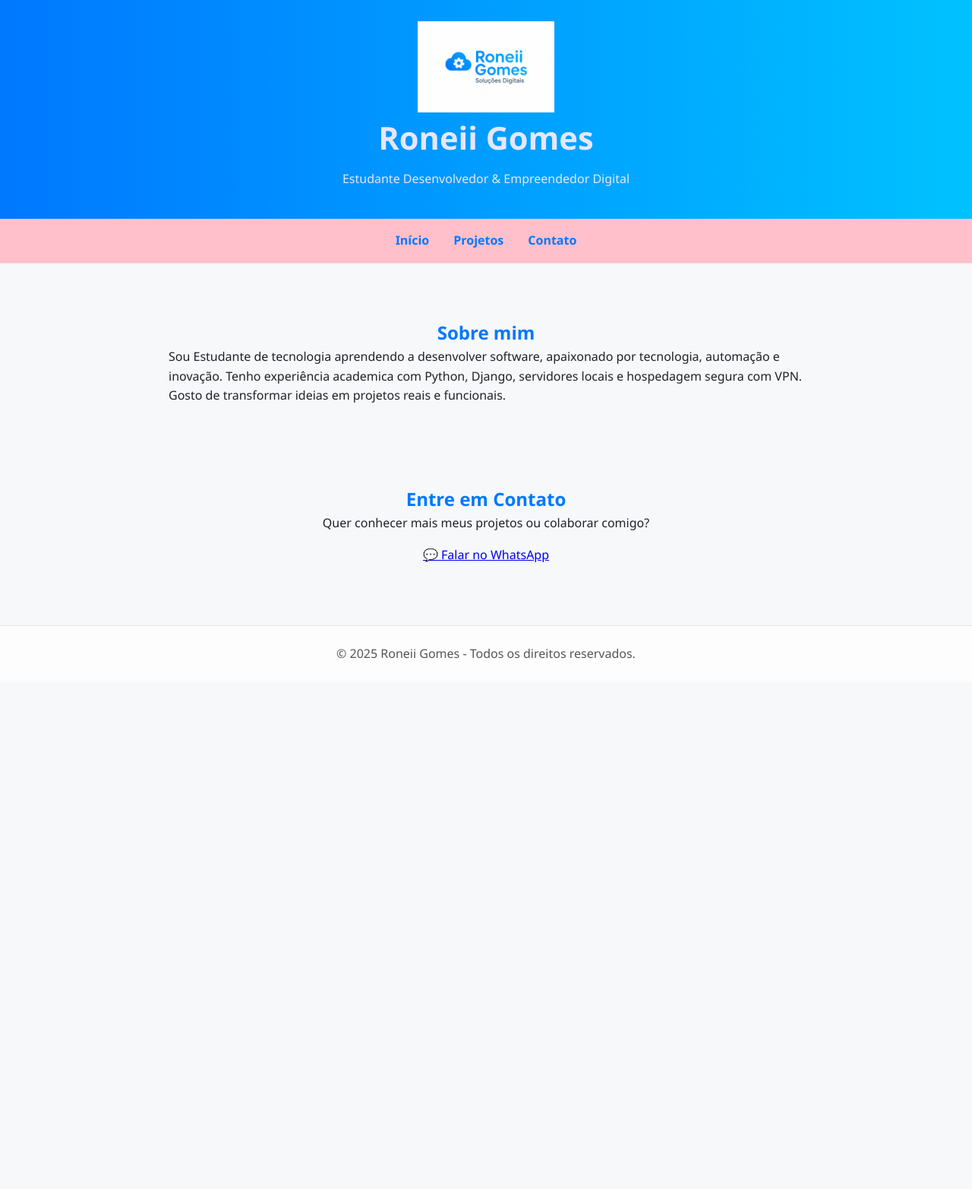
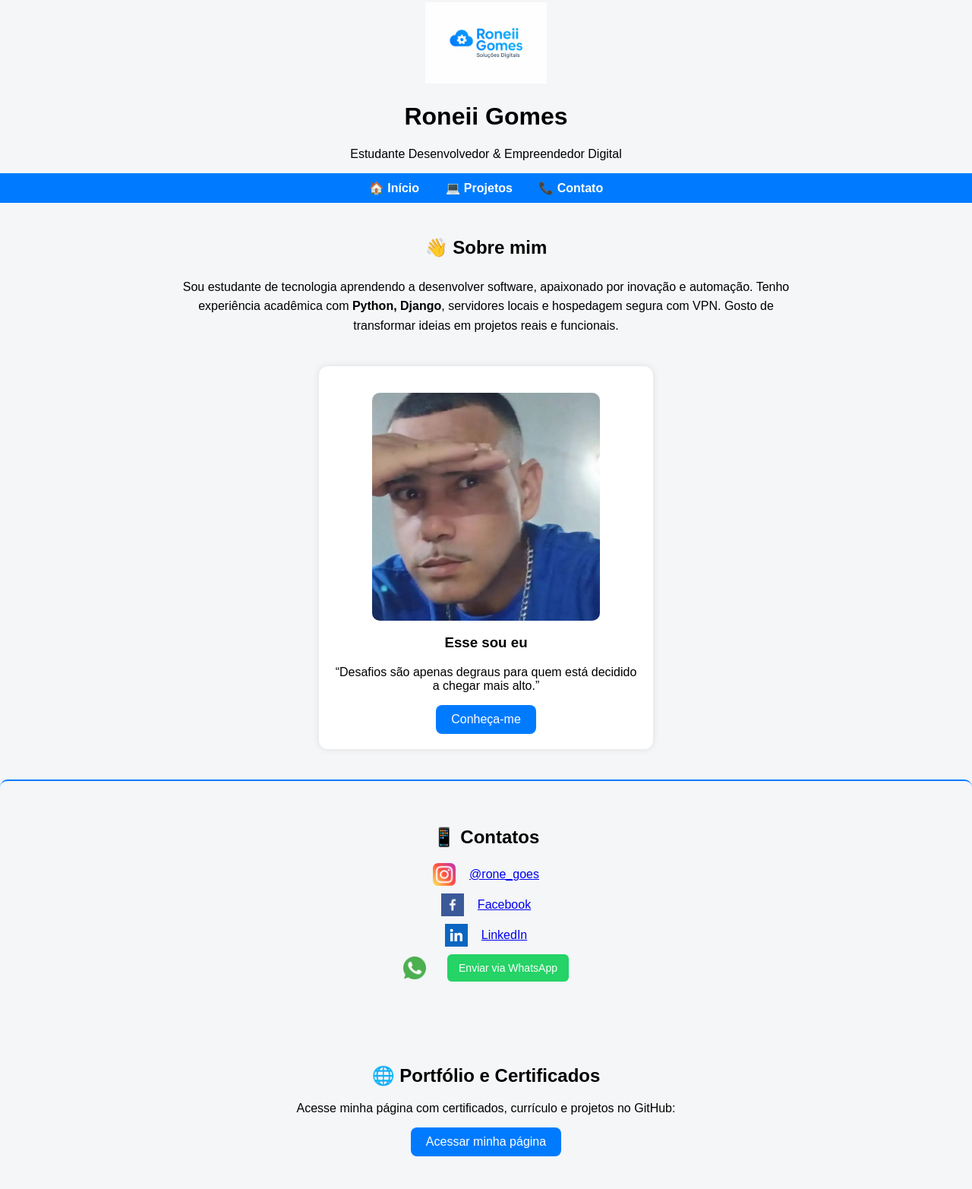
Before and after one commit to ronegoes/portifolio, a plain HTML site: page index.html in a window 1280 px wide. Shown: the part 12-1577 px from the top of the page at 76% size. Before the commit the page ends 910 px from the top, so only its background shows below. Drawn offline with Linux system fonts and the light colour scheme.

Commit message:
Atualização no layout e imagem principal

```diff
--- a/index.html
+++ b/index.html
@@ -8,29 +8,80 @@
 </head>
 
 <body>
-  <header>
-    <img src="logo.png" alt="Logo Roneii Gomes" style="max-width:180px; margin-bottom:10px; display:block; margin:auto;">
+  <header class="cabecalho">
+    <img src="logo.png" alt="Logo Roneii Gomes" class="logo">
     <h1>Roneii Gomes</h1>
     <p>Estudante Desenvolvedor & Empreendedor Digital</p>
   </header>
 
-  <nav>
-    <a href="index.html">Início</a>
-    <a href="projetos.html">Projetos</a>
-    <a href="https://wa.me/5565984558815" target="_blank">Contato</a>
+  <nav class="menu">
+    <a href="index.html">🏠 Início</a>
+    <a href="projetos.html">💻 Projetos</a>
+    <a href="https://wa.me/5565984558815" target="_blank">📞 Contato</a>
   </nav>
 
   <section class="sobre">
-    <h2>Sobre mim</h2>
-    <p>Sou Estudante de tecnologia aprendendo a desenvolver software, apaixonado por tecnologia, automação e inovação.
-       Tenho experiência academica com Python, Django, servidores locais e hospedagem segura com VPN.
-       Gosto de transformar ideias em projetos reais e funcionais.</p>
+    <h2>👋 Sobre mim</h2>
+    <p>
+      Sou estudante de tecnologia aprendendo a desenvolver software, apaixonado por inovação e automação.
+      Tenho experiência acadêmica com <b>Python, Django</b>, servidores locais e hospedagem segura com VPN.
+      Gosto de transformar ideias em projetos reais e funcionais.
+    </p>
   </section>
 
-  <section class="contato" style="text-align:center;">
-    <h2>Entre em Contato</h2>
-    <p>Quer conhecer mais meus projetos ou colaborar comigo?</p>
-    <a class="btn" href="https://wa.me/5565984558815" target="_blank">💬 Falar no WhatsApp</a>
+  <!-- FOTO PRINCIPAL -->
+  <section class="main-content">
+    <div class="card">
+      <img src="img/eunapiscina6.jpeg" alt="Roneii na piscina" class="foto-perfil">
+      <h3>Esse sou eu</h3>
+      <p>“Desafios são apenas degraus para quem está decidido a chegar mais alto.”</p>
+      <a href="#" class="btn">Conheça-me</a>
+    </div>
+  </section>
+
+  <!-- CONTATOS -->
+  <section class="contato">
+    <h2>📱 Contatos</h2>
+
+    <div class="contato-item">
+      <img src="img/instagram_2111463.png" alt="Instagram" class="icon">
+      <span><a href="https://www.instagram.com/rone_goess?igsh=eGJucXluOGFobTcz">@rone_goes</a></span>
+    </div>
+
+    <div class="contato-item">
+      <img src="img/facebook_2496095.png" alt="Facebook" class="icon">
+      <span><a href="https://www.facebook.com/share/1BxTjT3oaa/">Facebook</a></span>
+    </div>
+
+    <div class="contato-item">
+      <img src="img/images.png" alt="LinkedIn" class="icon">
+      <span><a href="https://www.linkedin.com/in/roneii/">LinkedIn</a></span>
+    </div>
+
+    <div class="contato-item">
+      <img src="img/whatsapp_733585.png" alt="WhatsApp" class="icon">
+      <span></span>
+      <button onclick="abrirWhatsApp()">Enviar via WhatsApp</button>
+    </div>
+  </section>
+
+  <!-- SCRIPT WHATSAPP -->
+  <script>
+    function abrirWhatsApp() {
+      const numero = '5565984558815';
+      const texto = 'Olá, estou entrando em contato pelo seu portfólio!';
+      const url = `https://wa.me/${numero}?text=${encodeURIComponent(texto)}`;
+      window.open(url, '_blank');
+    }
+  </script>
+
+  <!-- PORTFÓLIO -->
+  <section class="portfolio">
+    <h2>🌐 Portfólio e Certificados</h2>
+    <p>Acesse minha página com certificados, currículo e projetos no GitHub:</p>
+    <a class="btn" href="https://ronegoes.github.io/ronegoes/certificados.html" target="_blank">
+      Acessar minha página
+    </a>
   </section>
 
   <footer>
--- a/style.css
+++ b/style.css
@@ -1,99 +1,229 @@
-* {margin: 0; padding: 0; box-sizing: border-box; font-family: 'Segoe UI', sans-serif;}
+/* ===== AJUSTES GERAIS ===== */
+body {
+  font-family: Arial, sans-serif;
+  margin: 0;
+  background-color: #f4f6f8;
+  text-align: center;
+}
 
-body {
-  background: #f6f8fa;
-  color: #1f2328;
+/* ===== CABEÇALHO ===== */
+.cabecalho .logo {
+  max-width: 160px;
+  margin-top: 15px;
+}
+
+.menu {
+  background-color: #007BFF;
+  padding: 10px;
+}
+
+.menu a {
+  color: white;
+  text-decoration: none;
+  margin: 0 15px;
+  font-weight: bold;
+}
+
+.menu a:hover {
+  text-decoration: underline;
+}
+
+/* ===== SEÇÃO SOBRE ===== */
+.sobre {
+  max-width: 800px;
+  margin: 40px auto;
+  padding: 0 20px;
   line-height: 1.6;
 }
 
-header {
-  background: linear-gradient(90deg, #0078ff, #00c2ff);
-  color: lavender;
-  padding: 2.5rem 1rem;
-  text-align: center;
-  box-shadow: 0 3px 10px rgba(0,0,0,0.1);
-}
-
-h1 {font-size: 2.6rem; margin-bottom: 0.5rem;}
-h2 {color: #0078ff; margin-top: 2.5rem; text-align: center;}
-
-nav {
-  background: pink;
+/* ===== CARD PRINCIPAL ===== */
+.main-content {
   display: flex;
   justify-content: center;
-  gap: 2rem;
-  padding: 1rem;
-  border-bottom: 1px solid #e5e5e5;
-  position: sticky;
-  top: 0;
-  z-index: 10;
-}
-
-nav a {
-  color: #0078ff;
-  text-decoration: none;
-  font-weight: 600;
-  transition: color 0.3s;
-}
-
-nav a:hover {
-  color: #0056b3;
-}
-
-section {
-  padding: 2rem;
-  max-width: 900px;
-  margin: auto;
-}
-
-.projetos-grid {
-  display: grid;
-  grid-template-columns: repeat(auto-fit, minmax(270px, 1fr));
-  gap: 1.5rem;
-  margin-top: 2rem;
+  margin: 40px 0;
 }
 
 .card {
-  background: lavender;
-  padding: 1.5rem;
+  background-color: white;
   border-radius: 12px;
-  box-shadow: 0 2px 6px rgba(0,0,0,0.08);
-  transition: transform 0.3s ease, box-shadow 0.3s ease;
+  box-shadow: 0 0 10px rgba(0,0,0,0.1);
+  padding: 20px;
+  max-width: 400px;
 }
 
-.card:hover {
-  transform: translateY(-5px);
-  box-shadow: 0 6px 14px rgba(0,0,0,0.15);
+.card img {
+  width: 80%;            /* 🔹 Foto menor e proporcional */
+  max-width: 300px;      /* 🔹 Limite máximo da largura */
+  border-radius: 10px;
+  margin-bottom: 15px;
+  height: auto;
+  object-fit: cover;
 }
 
-footer {
-  text-align: center;
-  padding: 1.5rem;
-  color: #555;
-  border-top: 1px solid #e5e5e5;
-  background: #fdfdfd;
-  margin-top: 3rem;
+/* ===== CONTATO / WHATSAPP ===== */
+.contato {
+  background-color: #ffffff;
+  padding: 30px 20px;
+  border-top: 2px solid #007BFF;
 }
 
-a.btn {
+.contato-item {
+  display: flex;
+  align-items: center;
+  justify-content: center;
+  gap: 12px;
+}
+
+.whats-icon {
+  width: 35px;  /* 🔹 Ícone menor */
+  height: 35px;
+}
+
+.contato-item button {
+  background-color: #25D366;
+  color: white;
+  border: none;
+  padding: 10px 20px;
+  border-radius: 6px;
+  font-size: 14px;
+  cursor: pointer;
+}
+
+.contato-item button:hover {
+  background-color: #1EBE5D;
+}
+
+/* ===== PORTFÓLIO ===== */
+.portfolio {
+  background-color: #f4f6f8;
+  padding: 40px 20px;
+}
+
+.btn {
   display: inline-block;
-  margin-top: 1rem;
-  padding: 0.8rem 1.
-/* Botão do servidor */
-.btn.servidor {
-  display: inline-block;
-  background: linear-gradient(135deg, #0078d7, #00a2ff);
+  background-color: #007BFF;
   color: white;
   padding: 10px 20px;
   border-radius: 8px;
   text-decoration: none;
-  font-weight: 600;
-  transition: all 0.3s ease;
-  box-shadow: 0 3px 10px rgba(0, 0, 0, 0.15);
+  transition: 0.3s;
 }
 
-.btn.servidor:hover {
-  background: linear-gradient(135deg, #00a2ff, #0078d7);
-  transform: scale(1.05);
-  box-shadow: 0 5px 15px rgba(0, 0, 0, 0.25);
+.btn:hover {
+  background-color: #0056b3;
 }
+
+/* ===== RODAPÉ ===== */
+footer {
+  background-color: #007BFF;
+  color: white;
+  padding: 15px 0;
+  margin-top: 40px;
+}
+/* ========================= */
+/* 🔹 AJUSTES ESPECÍFICOS PARA projetos.html */
+/* ========================= */
+
+/* Garante que os cards fiquem centralizados e em grade */
+.projetos {
+  padding: 40px 20px;
+  text-align: center;
+}
+
+.projetos-grid {
+  display: flex;
+  flex-wrap: wrap;
+  justify-content: center; /* centraliza horizontalmente */
+  gap: 20px; /* espaço entre os cards */
+  margin-top: 20px;
+}
+
+/* Cada card de projeto */
+.projetos-grid .card {
+  background-color: white;
+  border-radius: 12px;
+  box-shadow: 0 0 10px rgba(0,0,0,0.1);
+  text-align: left; /* conteúdo interno alinhado */
+  padding: 20px;
+  width: 320px;
+  max-width: 90%;
+}
+
+/* Títulos e botões dentro dos cards */
+.projetos-grid .card h3 {
+  color: #007BFF;
+  margin-bottom: 10px;
+}
+
+.projetos-grid .card p {
+  color: #333;
+  font-size: 15px;
+  line-height: 1.4;
+}
+
+.projetos-grid .btn {
+  display: inline-block;
+  background-color: #007BFF;
+  color: white;
+  padding: 10px 20px;
+  border-radius: 8px;
+  text-decoration: none;
+  margin-top: 10px;
+}
+
+.projetos-grid .btn:hover {
+  background-color: #0056b3;
+}
+/* ======================== */
+/* 🔹 AJUSTE DAS IMAGENS */
+/* ======================== */
+.foto-perfil {
+  width: 60%;
+  max-width: 350px;
+  height: auto;
+  border-radius: 12px;
+  display: block;
+  margin: 15px auto;
+  object-fit: cover;
+}
+
+/* Ícones de redes sociais e WhatsApp */
+.icon {
+  width: 30px;
+  height: 30px;
+  vertical-align: middle;
+  margin-right: 8px;
+}
+
+/* ======================== */
+/* 🔹 SEÇÃO DE CONTATOS */
+/* ======================== */
+.contato {
+  text-align: center;
+  background-color: #f4f6f8;
+  padding: 40px 20px;
+  border-radius: 10px;
+  margin-top: 30px;
+}
+
+.contato-item {
+  margin: 10px 0;
+  display: flex;
+  align-items: center;
+  justify-content: center;
+  gap: 10px;
+}
+
+/* Botão WhatsApp */
+.contato-item button {
+  background-color: #25D366;
+  color: white;
+  border: none;
+  padding: 10px 15px;
+  border-radius: 6px;
+  cursor: pointer;
+}
+
+.contato-item button:hover {
+  background-color: #1ebc59;
+}
```
Also changed, not shown: projetos.html (+11 -11 lines), img/eunapiscina6.jpeg (added), img/facebook_2496095.png (added), img/gmail.png (added), img/images.png (added), img/instagram_2111463.png (added), img/likdin.jpeg.png (added), img/whatsapp_733585.png (added), 1 other file.
